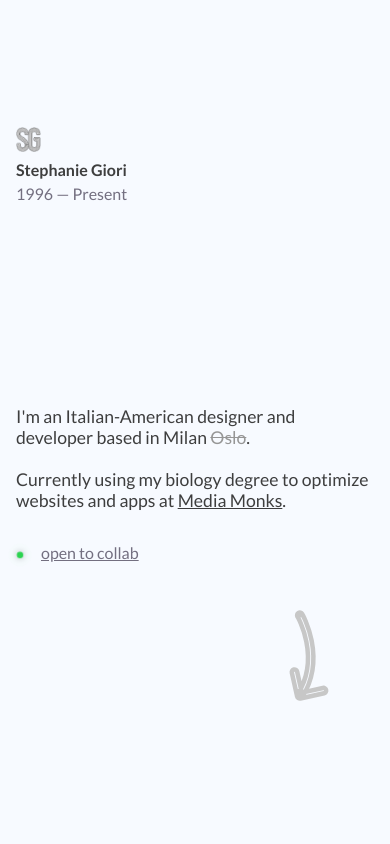
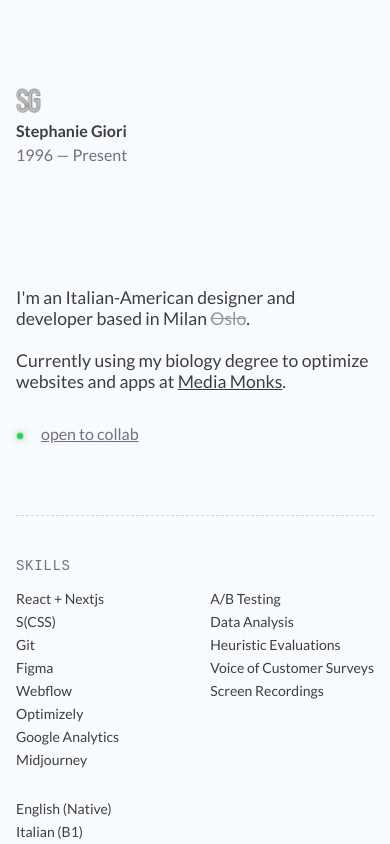
Before and after one commit to sgiori11/portfolio-current, a Next.js app: page / in a window 390 px wide. Shown: the top 844 px of the page. Built offline with nearby package versions, Linux system fonts and the light colour scheme.

Commit message:
mobile hero

```diff
--- a/src/app/components/HeroSection.js
+++ b/src/app/components/HeroSection.js
@@ -28,11 +28,7 @@ export default function HeroSection() {
             <span className={styles.open}>
             <a href="mailto:stephaniegiori9@gmail.com">open to collab</a>
             </span>
-            <div>
-            <svg className={styles.arrow} width="41" height="192" viewBox="-6 -6 89 204" fill="none" xmlns="http://www.w3.org/2000/svg">
-<path className={styles.arrowPath} d="M23.1837 2.9785C21.515 0.115631 17.8414 -0.852408 14.9785 0.816321C12.1156 2.48505 11.1476 6.15864 12.8163 9.0215L23.1837 2.9785ZM12.1453 186.813C12.8703 190.046 16.0792 192.08 19.3126 191.355L72.0046 179.541C75.238 178.816 77.2715 175.607 76.5466 172.374C75.8217 169.14 72.6128 167.107 69.3793 167.832L22.5421 178.333L12.0412 131.495C11.3162 128.262 8.10734 126.228 4.8739 126.953C1.64046 127.678 -0.393085 130.887 0.331848 134.121L12.1453 186.813ZM18 6C12.8163 9.0215 12.8153 9.01974 12.8145 9.01834C12.8145 9.01834 12.8139 9.01728 12.8139 9.01729C12.8139 9.0173 12.8147 9.01872 12.8163 9.02154C12.8196 9.02719 12.8261 9.03845 12.8358 9.05529C12.8551 9.08896 12.8871 9.1449 12.9311 9.22273C13.019 9.3784 13.155 9.62158 13.3341 9.9492C13.6924 10.6045 14.2228 11.5971 14.8858 12.9025C16.2122 15.5141 18.0668 19.3726 20.1345 24.282C24.2742 34.111 29.2437 48.0945 32.5536 64.6746C39.1768 97.8515 39.0925 141.007 12.932 182.288L23.068 188.712C51.4075 143.993 51.3232 97.3985 44.3214 62.3254C40.8189 44.7805 35.5696 30.014 31.1936 19.6242C29.0035 14.4242 27.0261 10.3062 25.5849 7.46857C24.8641 6.04936 24.2769 4.94921 23.8634 4.19289C23.6566 3.8147 23.4933 3.52235 23.3783 3.31895C23.3208 3.21725 23.2755 3.13777 23.2428 3.0809C23.2265 3.05247 23.2134 3.02969 23.2035 3.0126C23.1985 3.00406 23.1944 2.99694 23.1911 2.99126C23.1895 2.98842 23.1876 2.98522 23.1868 2.9838C23.1851 2.98097 23.1837 2.9785 18 6Z" fill="#C7C7C7"/>
-            </svg>
-            </div>
+
         </div>
         <Image
                 priority={true}
--- a/src/app/styles/HeroSection.module.css
+++ b/src/app/styles/HeroSection.module.css
@@ -149,6 +149,13 @@
 
 @media only screen and (max-width: 900px) {
 
+  .container {
+    justify-content: space-around;
+    min-height: 500px;
+    border-bottom: 1px dashed var(--light-grey);
+    margin-bottom: 10px;
+}
+
     .h1 {
         max-width: 450px;
     }
```
